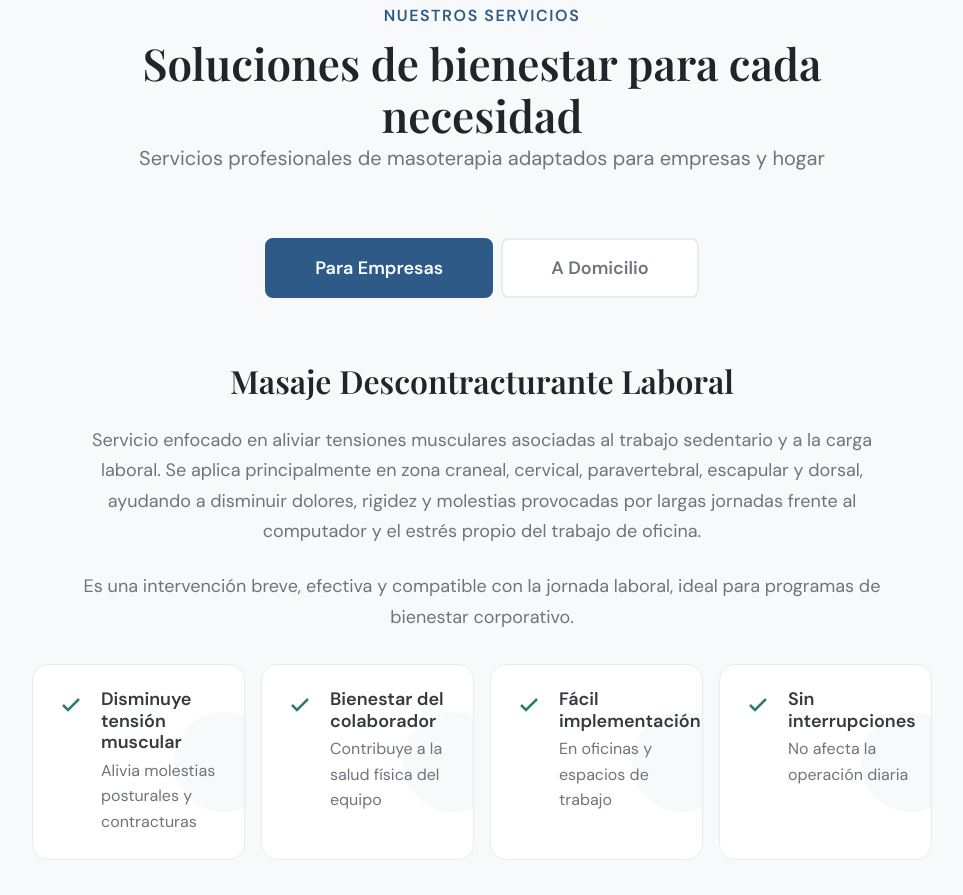
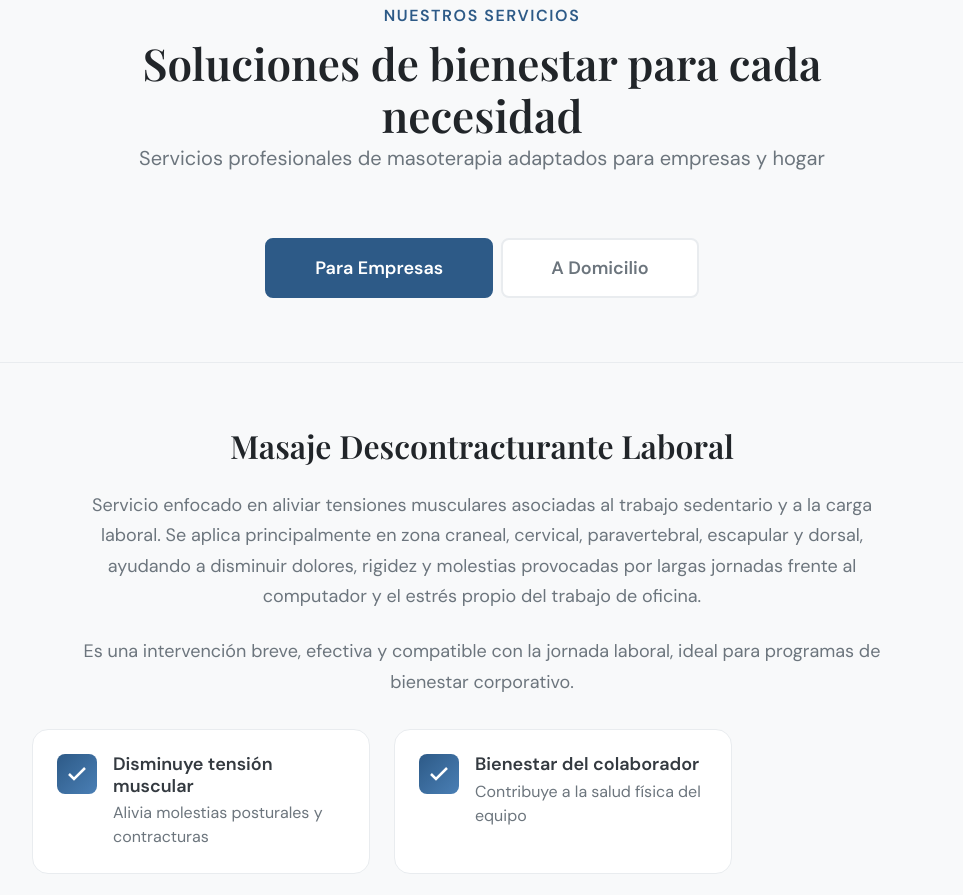
Before and after one commit to chuchurex/saludmasaje.cl, a plain HTML site: page index.html in a window 1280 px wide. Shown: the part 898-1793 px from the top of the page, without its empty margins (158-1121 px from the left). Drawn offline with nearby package versions, Linux system fonts and the light colour scheme.

Commit message:
fix(servicios): separar zonas y rediseñar cards beneficios
Zona 1 vs Zona 2:
- Línea divisora después de los tabs
- Más padding para separación visual clara

Cards beneficios:
- Layout 2x2 en lugar de 4 en fila
- Quitado círculo decorativo tosco
- Icono con fondo degradado azul (consistente con el sitio)
- Más espacio para que el texto no se corte
- Max-width para mejor legibilidad

Co-Authored-By: Claude Opus 4.5 <noreply@anthropic.com>

```diff
--- a/index.html
+++ b/index.html
@@ -90,7 +90,7 @@ p{color:var(--gray-600);font-size:1.125rem}
 .hero-card h3{color:var(--white);font-size:1.375rem;margin-bottom:var(--space-sm)}
 .hero-card p{color:rgba(255,255,255,0.85);font-size:1.0625rem;line-height:1.5}
 .services{background:var(--gray-50)}
-.services-tabs{display:flex;justify-content:center;gap:var(--space-sm);margin-bottom:var(--space-3xl);flex-wrap:wrap}
+.services-tabs{display:flex;justify-content:center;gap:var(--space-sm);margin-bottom:var(--space-3xl);flex-wrap:wrap;padding-bottom:var(--space-3xl);border-bottom:1px solid var(--gray-200)}
 .services-tab{padding:var(--space-md) var(--space-2xl);font-size:1.125rem;font-weight:600;color:var(--gray-600);background:var(--white);border:2px solid var(--gray-200);border-radius:var(--radius-md);transition:all var(--transition-base)}
 .services-tab:hover{border-color:var(--primary);color:var(--primary)}
 .services-tab.active{background:var(--primary);border-color:var(--primary);color:var(--white)}
@@ -100,15 +100,12 @@ p{color:var(--gray-600);font-size:1.125rem}
 .corporate-info{max-width:900px;margin:0 auto var(--space-3xl);text-align:center}
 .corporate-info h3{margin-bottom:var(--space-lg);font-size:2rem}
 .corporate-info>p{margin-bottom:var(--space-lg);font-size:1.125rem;line-height:1.7;max-width:800px;margin-left:auto;margin-right:auto}
-.corporate-benefits{display:grid;grid-template-columns:repeat(4,1fr);gap:var(--space-md);margin-top:var(--space-xl);text-align:left}
-@media(max-width:992px){.corporate-benefits{grid-template-columns:1fr 1fr}}
+.corporate-benefits{display:grid;grid-template-columns:1fr 1fr;gap:var(--space-lg);margin-top:var(--space-xl);text-align:left;max-width:700px}
 @media(max-width:576px){.corporate-benefits{grid-template-columns:1fr}}
-.benefit-item{display:flex;align-items:flex-start;gap:var(--space-md);padding:var(--space-lg);background:var(--white);border-radius:var(--radius-lg);border:1px solid var(--gray-200);position:relative;overflow:hidden}
-.benefit-item::before{content:'';position:absolute;right:-30px;top:50%;transform:translateY(-50%);width:100px;height:100px;background:var(--gray-100);border-radius:50%;opacity:0.5}
-.benefit-icon{width:28px;height:28px;display:flex;align-items:center;justify-content:center;color:var(--success);flex-shrink:0;margin-top:2px}
-.benefit-text{position:relative;z-index:1}
+.benefit-item{display:flex;align-items:flex-start;gap:var(--space-md);padding:var(--space-lg);background:var(--white);border-radius:var(--radius-lg);border:1px solid var(--gray-200)}
+.benefit-icon{width:40px;height:40px;display:flex;align-items:center;justify-content:center;background:linear-gradient(135deg,var(--primary),var(--primary-light));border-radius:var(--radius-md);color:var(--white);flex-shrink:0}
 .benefit-text h4{font-family:var(--font-body);font-size:1.125rem;font-weight:600;margin-bottom:var(--space-xs);color:var(--gray-800)}
-.benefit-text p{font-size:1rem;margin:0;color:var(--gray-600)}
+.benefit-text p{font-size:1rem;margin:0;color:var(--gray-600);line-height:1.5}
 .packages-grid{display:grid;grid-template-columns:repeat(3,1fr);gap:var(--space-xl)}
 @media(max-width:992px){.packages-grid{grid-template-columns:1fr 1fr}}
 @media(max-width:576px){.packages-grid{grid-template-columns:1fr}}
```
